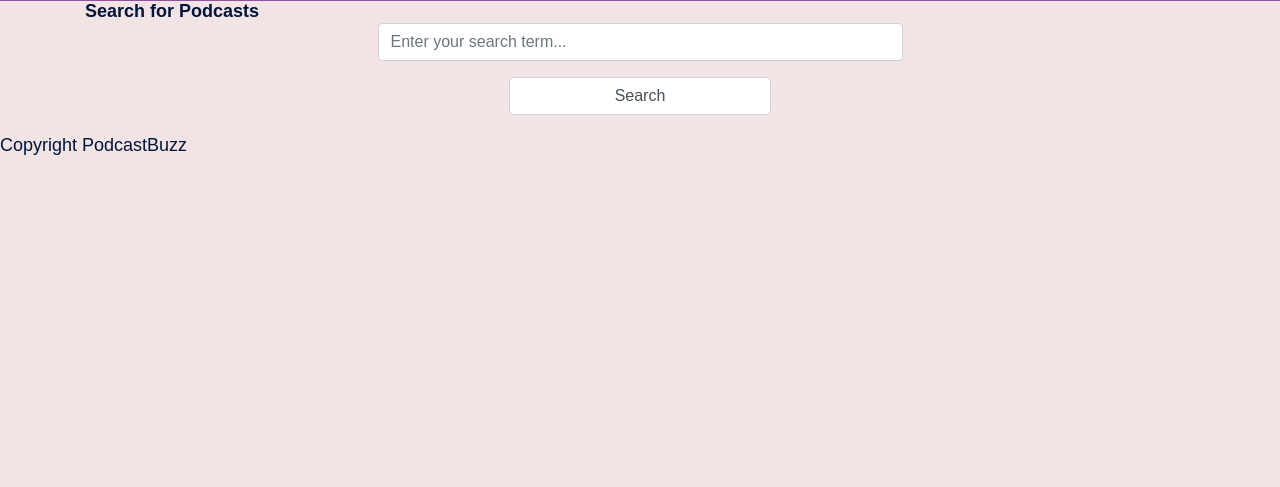
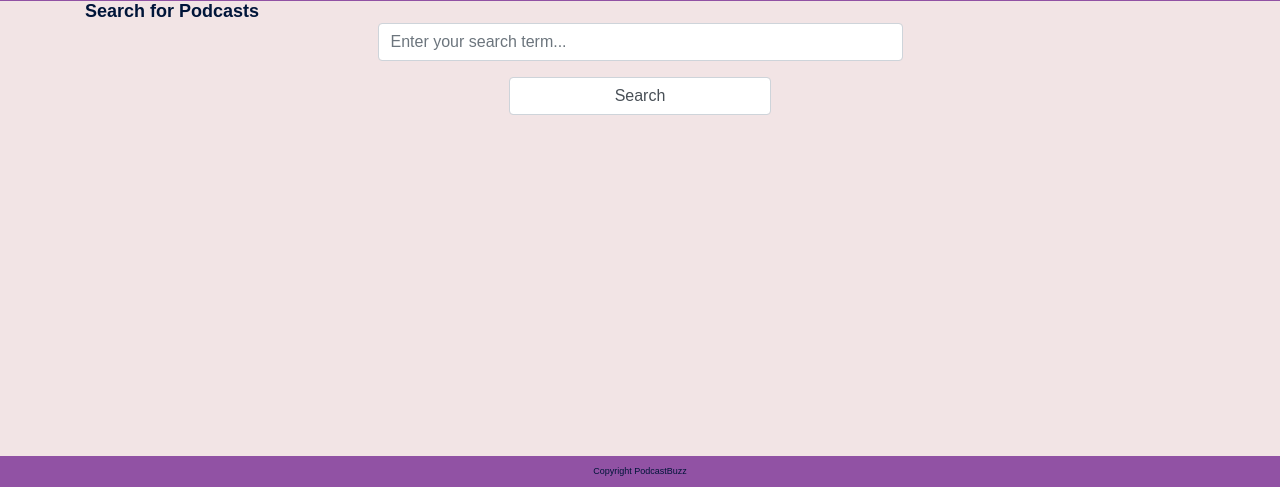
Before and after one commit to RonanMc99/podcast_buzz, a Flask app: page / in a window 1280 px wide. Shown: the part 313-800 px from the top of the page. Run offline with Flask 2, Linux system fonts and the light colour scheme; some libraries are stand-ins or nearby versions.

Commit message:
Added basic footer styling

```diff
--- a/podcastbuzz/static/css/style.css
+++ b/podcastbuzz/static/css/style.css
@@ -98,3 +98,16 @@ h3 {
 /* Main */
 
 /* Footer */
+footer {
+    width: 100%;
+    position: fixed;
+    background-color: var(--clr-violet);
+    margin: auto;
+    bottom: 0;
+}
+
+footer p {
+    font-size: .5em;
+    text-align: center;
+    margin: .5em;
+}
```
